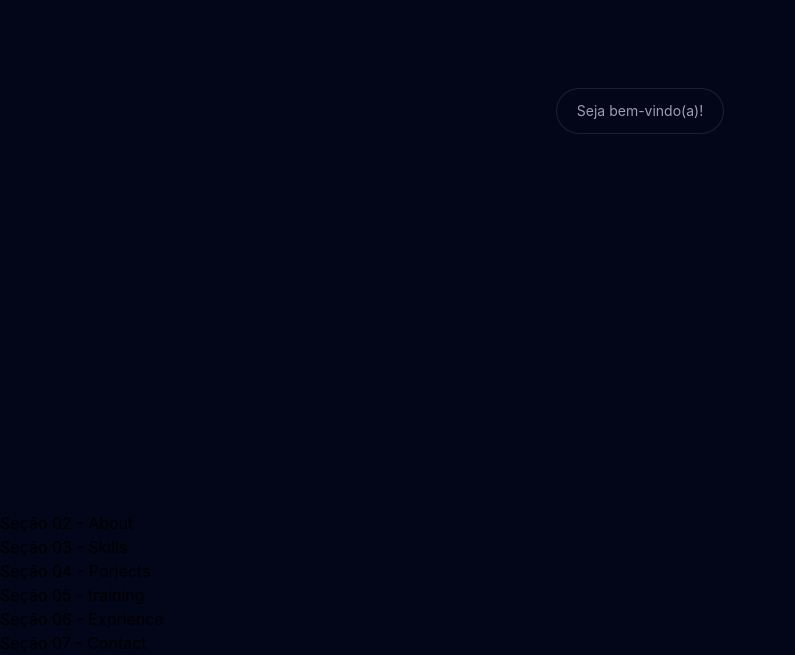
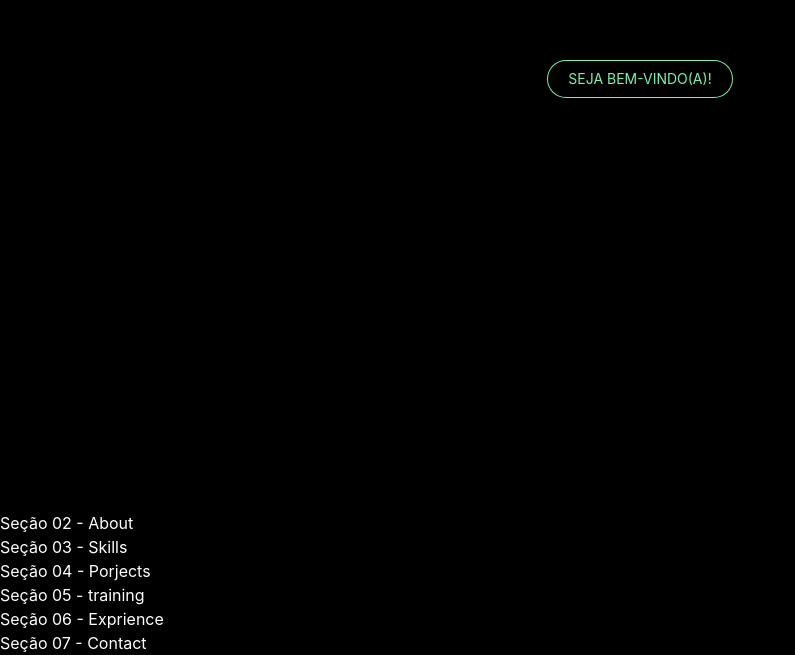
Before and after one commit to joaobatis1a/portifolio, a React (Vite) app: page / in a window 1280 px wide. Shown: the part 289-944 px from the top of the page, without its empty margins (0-795 px from the left). Built offline with nearby package versions, Linux system fonts and the light colour scheme.

Commit message:
feat(hero): h1 with TypeAnimation

```diff
--- a/package.json
+++ b/package.json
@@ -13,6 +13,7 @@
     "@tailwindcss/vite": "^4.3.0",
     "react": "^19.2.6",
     "react-dom": "^19.2.6",
+    "react-type-animation": "^3.2.0",
     "tailwindcss": "^4.3.0"
   },
   "devDependencies": {
--- a/src/App.tsx
+++ b/src/App.tsx
@@ -8,7 +8,7 @@ import Contact from "./components/Contact";
 
 function App() {
     return(
-        <main className="bg-slate-950 tet-white">
+        <main className="bg-black text-white">
             <Hero />
             <About />
             <Skills />
--- a/src/components/Hero.tsx
+++ b/src/components/Hero.tsx
@@ -1,10 +1,27 @@
+import { TypeAnimation } from "react-type-animation";
+
 function Hero() {
     return (
         <section>
-            <div className="min-h-screen flex items-center justify-center">
-                <p className="relative rounded-full px-5 py-1 text-sm/9 text-gray-400 ring-1 ring-white/10 hover:ring-white/20">
-                    Seja bem-vindo(a)!
+            <div className="min-h-screen flex flex-col items-center justify-center gap-4">
+                <p className="relative rounded-full px-1 md:px-5 py-1 text-sm/4 md:text-sm/7 text-green-300 ring-1 ring-green/10">
+                    SEJA BEM-VINDO(A)!
                 </p>
+                <h1 className="text-1xl md:text-5xl font-bold bg-gradient-to-r bg-gradient-to-r from-emerald-400 via-green-400 to-cyan-400 bg-clip-text text-transparent">
+                    <TypeAnimation
+                        sequence={[
+                            "JOÃO BATISTA DA SILVA NETO",
+                            2000,
+                            "",
+                            500,
+                            "DESENVOLVEDOR FRONT-END",
+                            2000,
+                        ]}
+                        repeat={Infinity}
+                    />
+                </h1>
+
+
             </div>
         </section>
     );
```
Also changed, not shown: 1 other file (tests, documents, lock files or other folders).
